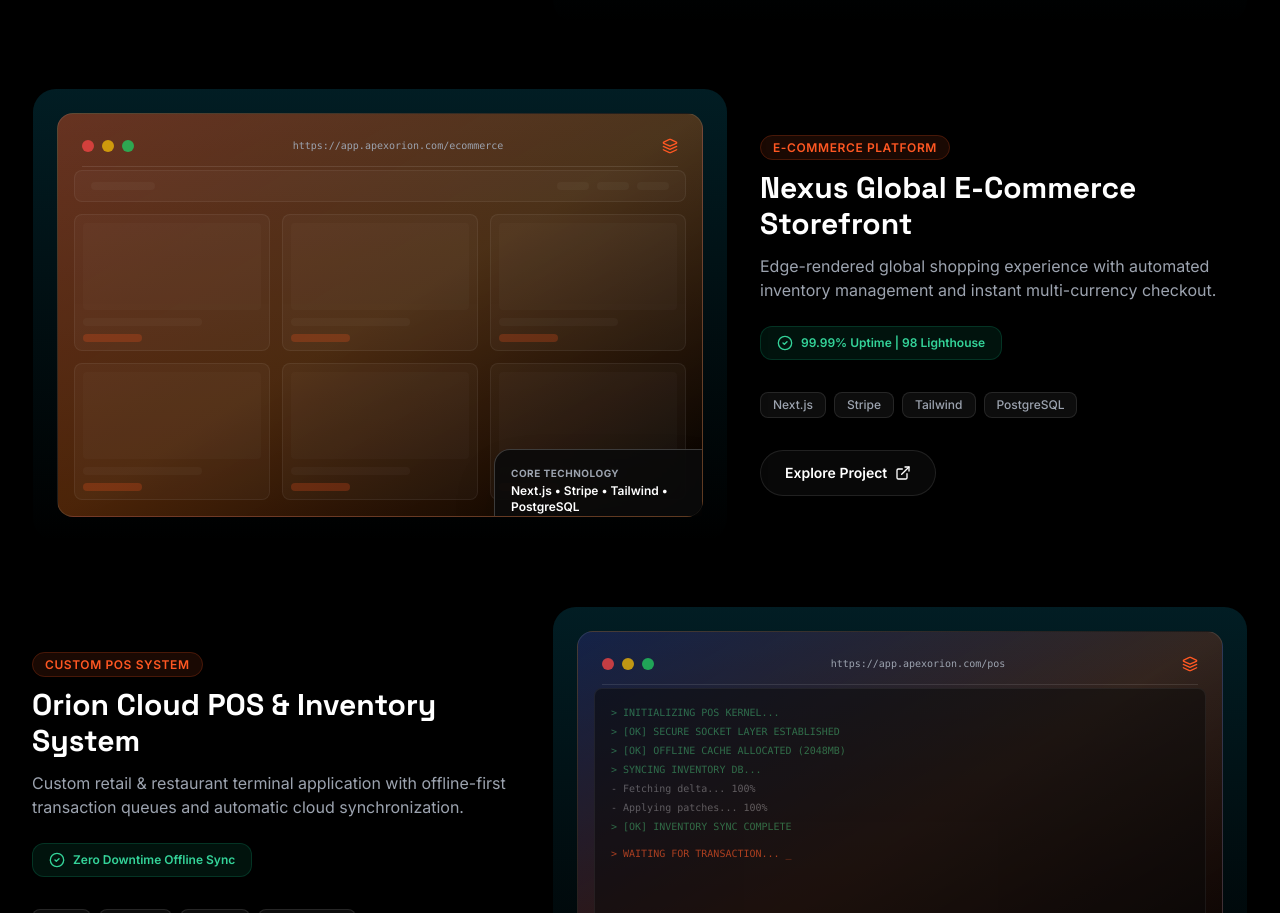
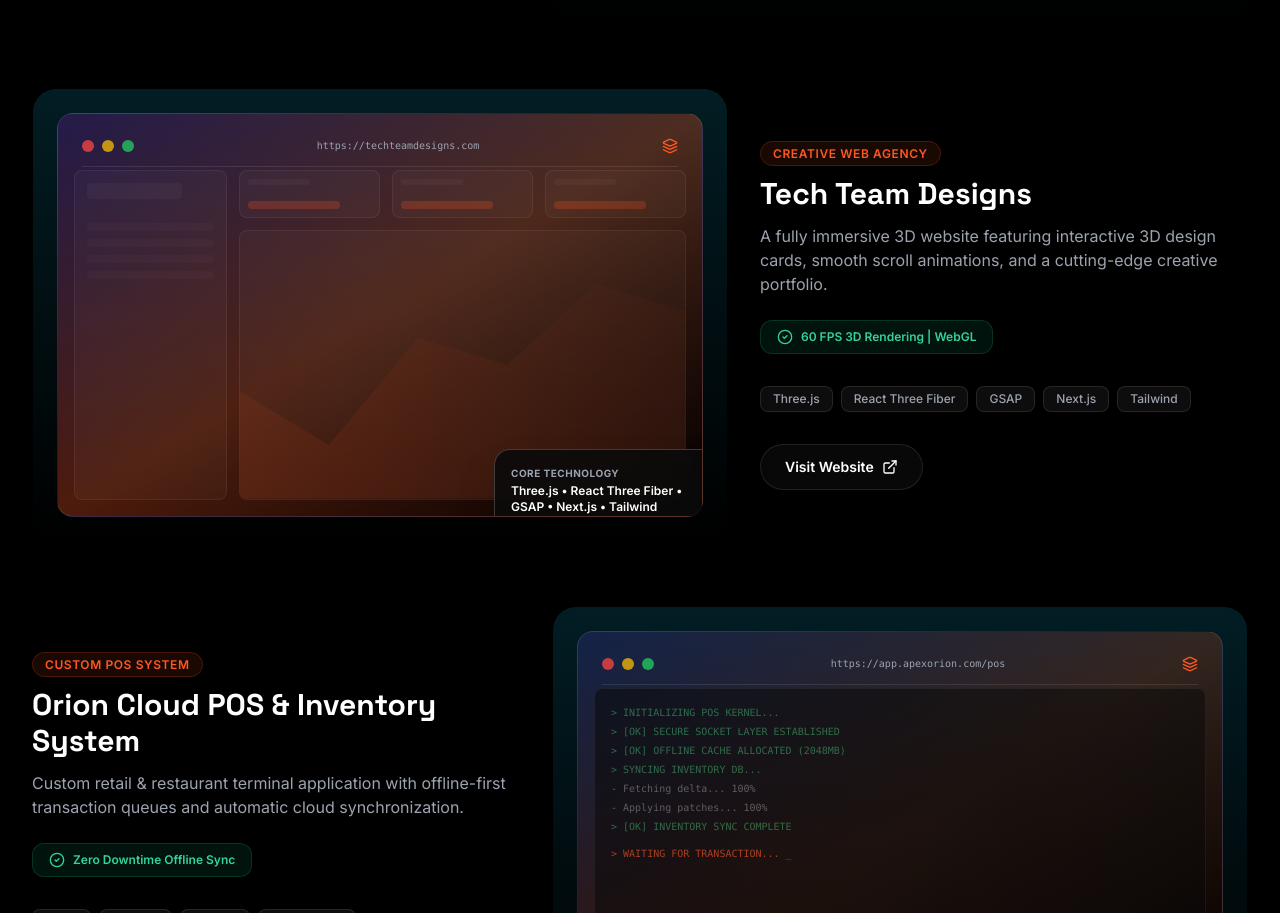
Before and after one commit to asadchaudhary27/apex-orion, a React (Vite) app: page / in a window 1280 px wide. Shown: the part 4474-5387 px from the top of the page. Built offline with nearby package versions, Linux system fonts and the light colour scheme.

Commit message:
Add Tech Team Designs project

```diff
--- a/src/components/sections/FeaturedWork.tsx
+++ b/src/components/sections/FeaturedWork.tsx
@@ -32,14 +32,16 @@
     displayLink: 'zarcostar.ae',
   },
   {
-    id: 'ecommerce',
-    title: 'Nexus Global E-Commerce Storefront',
-    category: 'E-Commerce Platform',
-    description: 'Edge-rendered global shopping experience with automated inventory management and instant multi-currency checkout.',
-    metrics: '99.99% Uptime | 98 Lighthouse',
-    stack: ['Next.js', 'Stripe', 'Tailwind', 'PostgreSQL'],
-    mockupBg: 'from-[#FF5722]/40 via-orange-500/30 to-black',
-    visualizationType: 'ecommerce',
+    id: 'techteamdesigns',
+    title: 'Tech Team Designs',
+    category: 'Creative Web Agency',
+    description: 'A fully immersive 3D website featuring interactive 3D design cards, smooth scroll animations, and a cutting-edge creative portfolio.',
+    metrics: '60 FPS 3D Rendering | WebGL',
+    stack: ['Three.js', 'React Three Fiber', 'GSAP', 'Next.js', 'Tailwind'],
+    mockupBg: 'from-purple-900/40 via-[#FF5722]/30 to-black',
+    visualizationType: 'dashboard',
+    link: 'https://techteamdesigns.com',
+    displayLink: 'techteamdesigns.com',
   },
   {
     id: 'pos',
```
